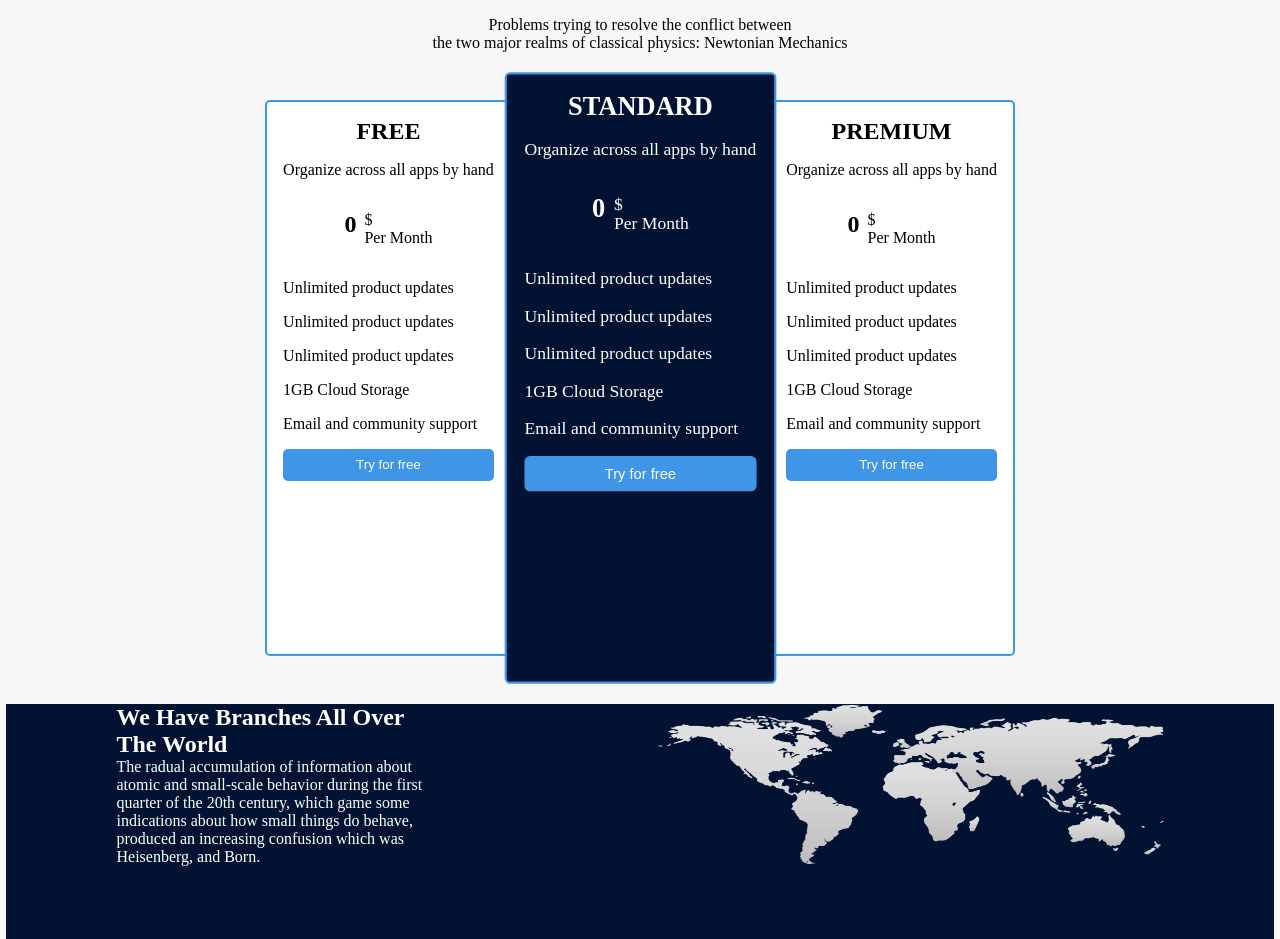
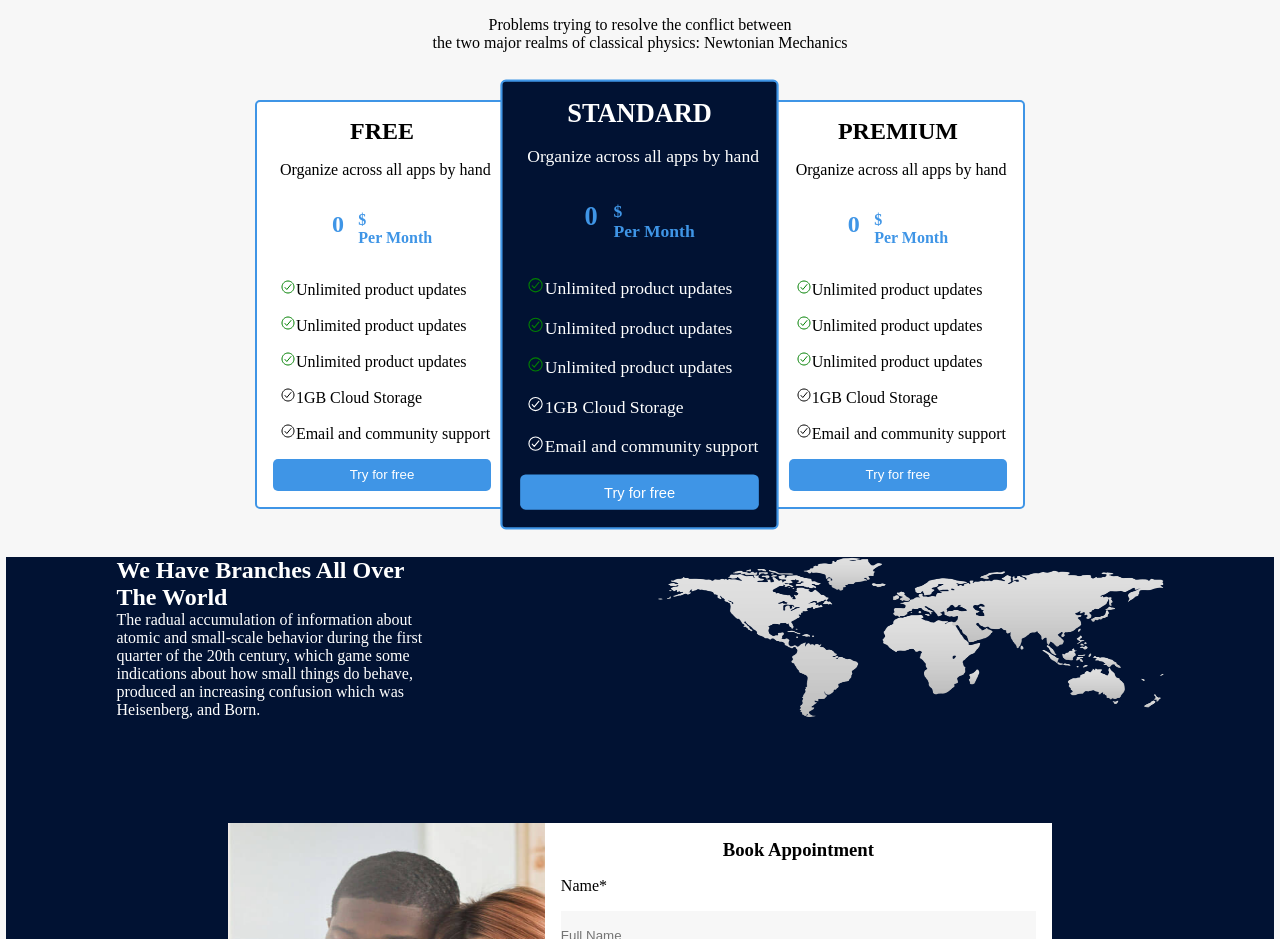
Before and after one commit to JoyMaryK/insurance-website, a plain HTML site: page index.html in a window 1280 px wide. Shown: the part 3060-3999 px from the top of the page. Drawn offline with nearby package versions, Linux system fonts and the light colour scheme.

Commit message:
fixes height on price cards

```diff
--- a/index.html
+++ b/index.html
@@ -4,7 +4,7 @@
     <meta charset="UTF-8">
     <meta http-equiv="X-UA-Compatible" content="IE=edge">
     <meta name="viewport" content="width=device-width, initial-scale=1.0, minimum-scale=1">
-    <title>Document</title>
+    <title>Insurance Website</title>
     <link rel="stylesheet" href="style.css">
 </head>
 <body>
@@ -176,11 +176,11 @@
             </div>
 
         </div>
-        <p>Unlimited product updates</p>
-        <p>Unlimited product updates</p>
-        <p>Unlimited product updates</p>
-        <p>1GB Cloud Storage</p>
-        <p>Email and community support</p>
+        <p><ion-icon name="checkmark-circle-outline" style="color: green; "></ion-icon>Unlimited product updates</p>
+        <p><ion-icon name="checkmark-circle-outline" style="color: green; "></ion-icon>Unlimited product updates</p>
+        <p><ion-icon name="checkmark-circle-outline" style="color: green; "></ion-icon>Unlimited product updates</p>
+        <p><ion-icon name="checkmark-circle-outline"></ion-icon>1GB Cloud Storage</p>
+        <p><ion-icon name="checkmark-circle-outline"></ion-icon>Email and community support</p>
         <button>Try for free</button>
     </div>
     <div class="pricingCard" style="  background-color: #011233;
@@ -196,11 +196,11 @@
             </div>
 
         </div>
-        <p>Unlimited product updates</p>
-        <p>Unlimited product updates</p>
-        <p>Unlimited product updates</p>
-        <p>1GB Cloud Storage</p>
-        <p>Email and community support</p>
+        <p><ion-icon name="checkmark-circle-outline" style="color: green; "></ion-icon>Unlimited product updates</p>
+        <p><ion-icon name="checkmark-circle-outline" style="color: green; "></ion-icon>Unlimited product updates</p>
+        <p><ion-icon name="checkmark-circle-outline" style="color: green; "></ion-icon>Unlimited product updates</p>
+        <p><ion-icon name="checkmark-circle-outline"></ion-icon>1GB Cloud Storage</p>
+        <p><ion-icon name="checkmark-circle-outline"></ion-icon>Email and community support</p>
         <button>Try for free</button>
     </div>
     <div class="pricingCard" >
@@ -214,11 +214,11 @@
             </div>
 
         </div>
-        <p>Unlimited product updates</p>
-        <p>Unlimited product updates</p>
-        <p>Unlimited product updates</p>
-        <p>1GB Cloud Storage</p>
-        <p>Email and community support</p>
+        <p><ion-icon name="checkmark-circle-outline" style="color: green; "></ion-icon>Unlimited product updates</p>
+        <p><ion-icon name="checkmark-circle-outline" style="color: green; "></ion-icon>Unlimited product updates</p>
+        <p><ion-icon name="checkmark-circle-outline" style="color: green; "></ion-icon>Unlimited product updates</p>
+        <p><ion-icon name="checkmark-circle-outline"></ion-icon>1GB Cloud Storage</p>
+        <p><ion-icon name="checkmark-circle-outline"></ion-icon>Email and community support</p>
         <button>Try for free</button>
     </div>
 </div>
--- a/style.css
+++ b/style.css
@@ -1,7 +1,6 @@
 *{
     margin: 0;
     padding: 0;
-    /* border: 2px solid red; */
 }
 p {
     font-size: 1.0rem;
@@ -14,7 +13,6 @@ p {
     z-index: 1;
 }
 .container{
-    /* width: 100vw; */
     height: 155vh;
     position: relative;
     background-color: rgb(247, 247, 247);
@@ -143,7 +141,7 @@ p {
     gap: 20px;
 }
 .industryPricing{
-    height: 460vh;
+    height: 420vh;
     display: flex;
     flex-direction: column;
     align-items: center;
@@ -231,7 +229,7 @@ p {
     border-radius: 5px;
     padding: 1rem;
     border: #3F95E6 2px solid;
-    height: 65vh;
+    height: fit-content;
     overflow: hidden;
 }
 /* .pricingCard:hover{             //decided to go with a static design
@@ -242,6 +240,7 @@ p {
 } */
 .pricingCard p{
     text-align: left;
+    margin-left: .4rem;
 }
 .pricingCard button{
     background-color: #3F95E6;
@@ -257,6 +256,8 @@ p {
     text-align: left;
     padding: 1rem;
     gap: 0.5rem;
+    color: #3F95E6;
+    font-weight: 700;
 }
 .world{
     background-color: #011233;
@@ -267,7 +268,7 @@ p {
     display: flex;
     justify-content: space-around;
     color: #fff;
-    height: 40vh;
+    height: fit-content;
 }
 
 .world img{
@@ -347,9 +348,6 @@ p {
     gap: 1rem;
 }
  @media (max-width:683px) {
-*{
-    /* border: 1px solid crimson; */
-}
 
 .navbar{
     gap: .5rem;
@@ -409,12 +407,11 @@ p {
     gap: 1rem;
 }
 .pricingCard{
-
     gap: 0.3rem;
 }
 .world-img{
     flex-direction: column-reverse;
-    height: 100vh;
+    height: fit-content;
 
 }
 .worldText{
```
